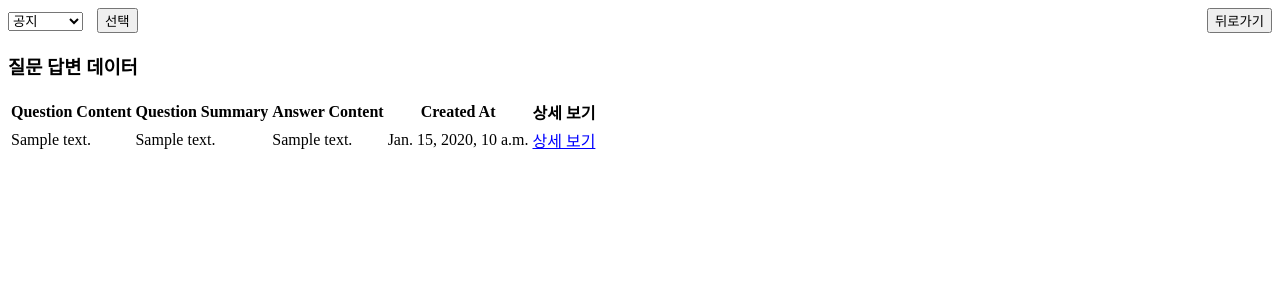
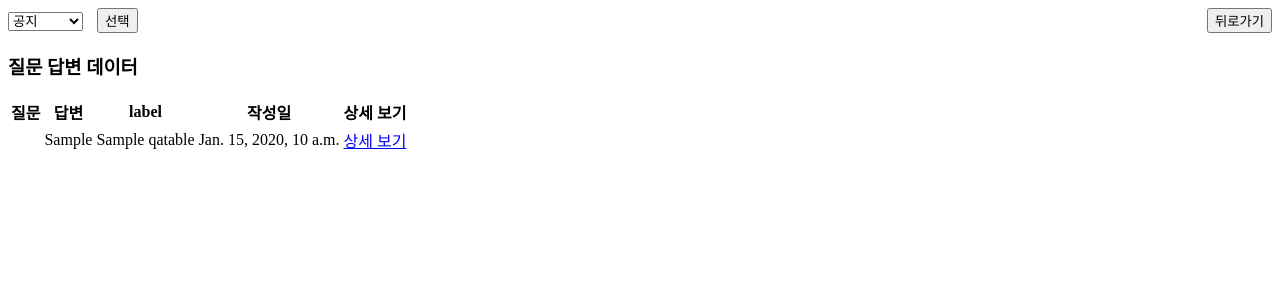
Before and after one commit to sweetpotatoju/SW_Chatbot, a Django app: template chatbotAdmin/templates/chatbotAdmin/chatbot_db_management.html in a window 1280 px wide. Shown: the top 300 px of the page. Run offline with Django 4.2, Linux system fonts and the light colour scheme; the template is opened without the code that fills it: most values are stand-ins (such as "Sample title", 1, 10 or a date in 2020).

Commit message:
QATable DB 수정

```diff
--- a/chatbotAdmin/forms.py
+++ b/chatbotAdmin/forms.py
@@ -11,7 +11,7 @@
 class QATableForm(forms.ModelForm):
     class Meta:
         model = QATable
-        fields = ['question_content', 'question_summary', 'answer_content']
+        fields = ['q', 'a']
 
     def __init__(self, *args, **kwargs):
         super(QATableForm, self).__init__(*args, **kwargs)
@@ -20,4 +20,4 @@
         unused_questions = Question.objects.filter(answer_status='N')
 
         # Question 필드를 새로운 QuerySet으로 업데이트
-        self.fields['question_content'].queryset = unused_questions
+        self.fields['q'].queryset = unused_questions
--- a/chatbotAdmin/templates/chatbotAdmin/chatbot_db_management.html
+++ b/chatbotAdmin/templates/chatbotAdmin/chatbot_db_management.html
@@ -71,19 +71,19 @@
         <table>
             <thead>
                 <tr>
-                    <th>Question Content</th>
-                    <th>Question Summary</th>
-                    <th>Answer Content</th>
-                    <th>Created At</th>
+                    <th>질문</th>
+                    <th>답변</th>
+                    <th>label</th>
+                    <th>작성일</th>
                     <th>상세 보기</th>
                 </tr>
             </thead>
             <tbody>
                 {% for qatable in qatables %}
                     <tr>
-                        <td>{{ qatable.question_content }}</td>
-                        <td>{{ qatable.question_summary }}</td>
-                        <td>{{ qatable.answer_content }}</td>
+                        <td>{{ qatable.q }}</td>
+                        <td>{{ qatable.a }}</td>
+                        <td>{{ qatable.label }}</td>
                         <td>{{ qatable.created_at }}</td>
                         <!-- 상세 보기 링크 추가 -->
                         <td><a href="{% url 'qatable_detail' qatable.id %}" class="details-link">상세 보기</a></td>
--- a/chatbotAdmin/templates/chatbotAdmin/qatable_detail.html
+++ b/chatbotAdmin/templates/chatbotAdmin/qatable_detail.html
@@ -5,9 +5,9 @@
     <title>챗봇 질문 답변 상세</title>
 </head>
 <body>
-    <h1>{{ qatable.question_content }}</h1>
-    <p>{{ qatable.question_summary }}</p>
-    <p>{{ qatable.answer_content }}</p>
+    <h1>{{ qatable.q }}</h1>
+
+    <p>{{ qatable.a }}</p>
     <p>작성일: {{ qatable.created_at|date:"Y년 m월 d일 H:i:s" }}</p>
 </body>
 </html>
--- a/chatbotAdmin/urls.py
+++ b/chatbotAdmin/urls.py
@@ -9,6 +9,6 @@
     path('add_notice/', views.add_notice, name='add_notice'),
     path('add_question_answer/', views.add_question_answer, name='add_question_answer'),
     path('chatbot_db_management/', views.chatbot_db_management, name='chatbot_db_management'),
-    path('notice_detail/<int:pk>/', notice_detail, name='notice_detail'),
-    path('qatable_detail/<int:pk>/', qatable_detail, name='qatable_detail')
+    path('notice_detail/<int:pk>/', views.notice_detail, name='notice_detail'),
+    path('qatable_detail/<int:pk>/', views.qatable_detail, name='qatable_detail')
 ]
--- a/chatbotAdmin/views.py
+++ b/chatbotAdmin/views.py
@@ -43,8 +43,8 @@
             instance = form.save(commit=False)
 
             # answer_status 값을 'Y'로 설정
-            instance.question_content.answer_status = 'Y'
-            instance.question_content.save()
+            instance.q.answer_status = 'Y'
+            instance.q.save()
 
             instance.save()
 
```
Also changed, not shown: chatbotAdmin/models.py (+5 -4 lines), chatbotAdmin/templates/chatbotAdmin/add_question_answer.html (+5 -7 lines), chatbotAdmin/migrations/0003_remove_qatable_question_summary.py (added), chatbotAdmin/migrations/0004_rename_answer_content_qatable_a_and_more.py (added), chatbotAdmin/migrations/0005_qatable_label.py (added), chatbotAdmin/migrations/0006_rename_a_qatable_answer_content_and_more.py (added), chatbotAdmin/migrations/0007_qatable_label.py (added), chatbotAdmin/migrations/0008_rename_answer_content_qatable_a_and_more.py (added), main/migrations/0004_delete_notice.py (added).
